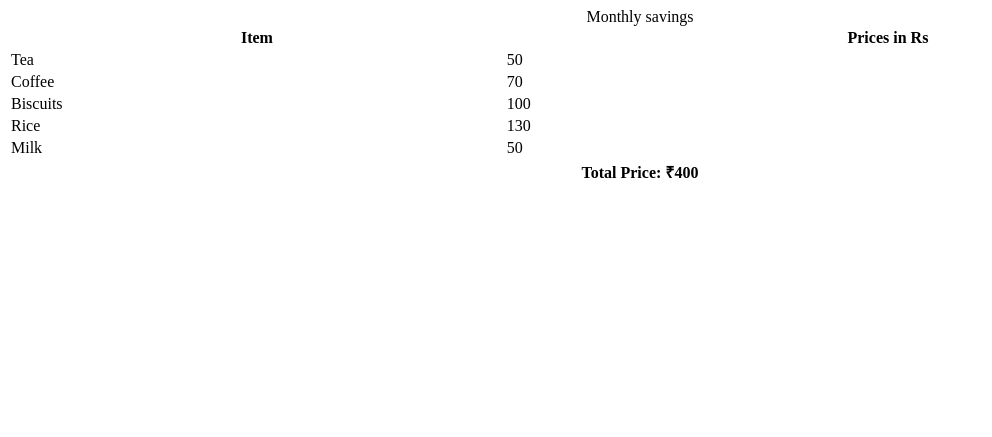
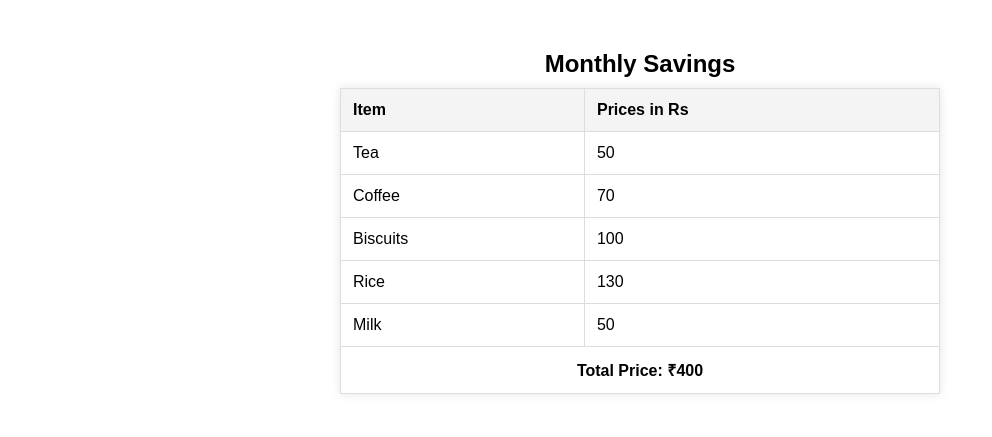
Before and after one commit to acciojob/grofers-checkout-RajeevRoy120, a website: page main.html in a window 1280 px wide. Shown: the whole page, without its empty margins (0-992 px from the left). Drawn offline with Linux system fonts and the light colour scheme.

Commit message:
created a submission

```diff
--- a/main.html
+++ b/main.html
@@ -1,17 +1,15 @@
 <!DOCTYPE html>
-
-<html>
-
+<html lang="en">
 <head>
+    <meta charset="UTF-8">
+    <meta name="viewport" content="width=device-width, initial-scale=1.0">
+    <title>Grocery List</title>
     <link rel="stylesheet" href="styles.css">
 </head>
+<body>
 
-<body>
-    <!-- the entire body must be written by student -->
-    <table style="width: 100%">
-    <caption>
-      Monthly savings
-    </caption>
+    <table>
+        <caption>Monthly Savings</caption>
         <tr>
             <th>Item</th>
             <th>Prices in Rs</th>
@@ -37,9 +35,8 @@
             <td class="price">50</td>
         </tr>
     </table>
-    <script type="text/javascript" src="./script.js">
-</script>
+
+    <script src="script.js"></script>
 
 </body>
-
 </html>
--- a/script.js
+++ b/script.js
@@ -1,4 +1,5 @@
 // Create a button dynamically
+
 window.onload = function() {
     function calculateTotal() {
         var prices = document.querySelectorAll('.price'); // Select all price elements
--- a/styles.css
+++ b/styles.css
@@ -1,2 +1,36 @@
 
 /* Your CSS Code here. */
+body {
+    font-family: Arial, sans-serif;
+    margin: 40px;
+    display: flex;
+    justify-content: center;
+    align-items: center;
+}
+
+table {
+    width: 50%;
+    border-collapse: collapse;
+    text-align: left;
+    box-shadow: 0px 0px 10px rgba(0, 0, 0, 0.1);
+}
+
+caption {
+    font-size: 1.5em;
+    font-weight: bold;
+    padding: 10px;
+}
+
+th, td {
+    padding: 12px;
+    border: 1px solid #ddd;
+}
+
+th {
+    background-color: #f4f4f4;
+}
+
+#totalRow {
+    font-weight: bold;
+    text-align: center;
+}
```
Lines whose indentation alone changed are shown as unchanged.
